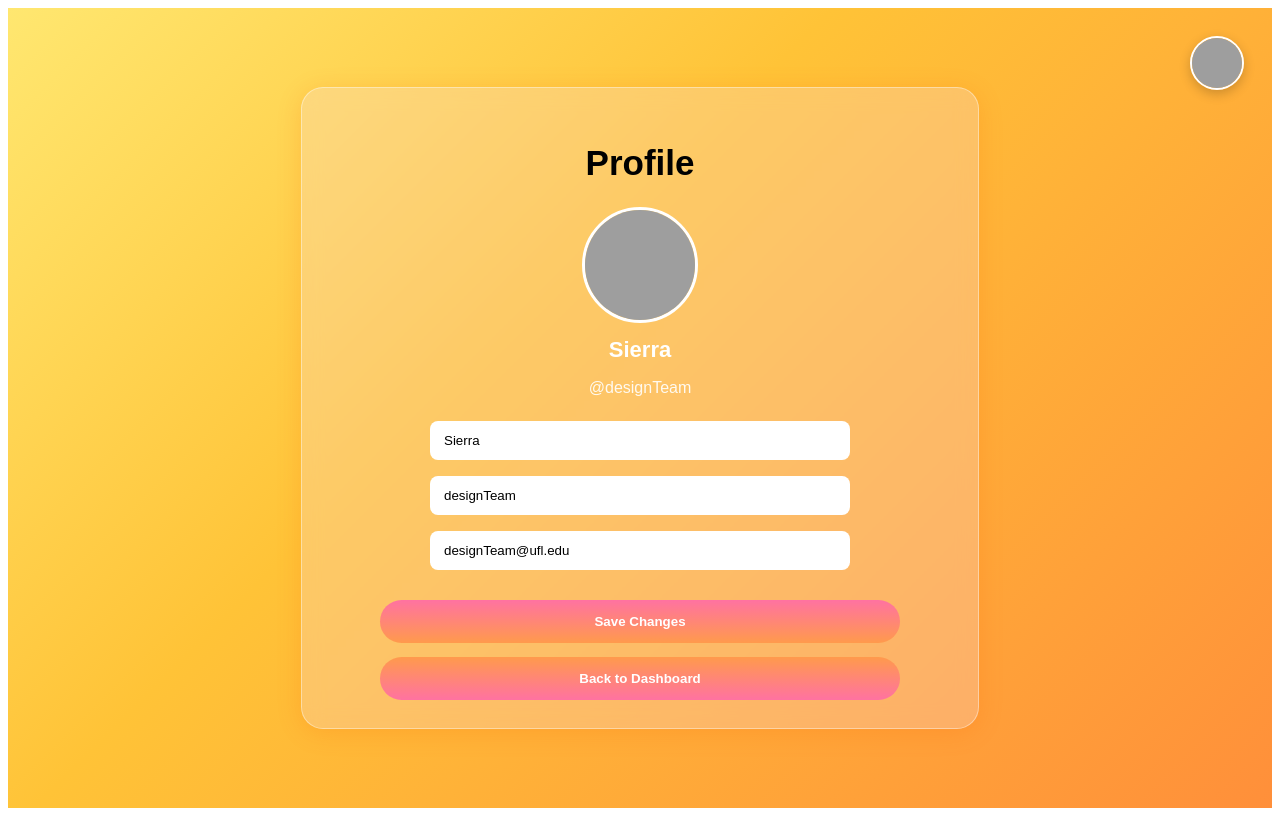
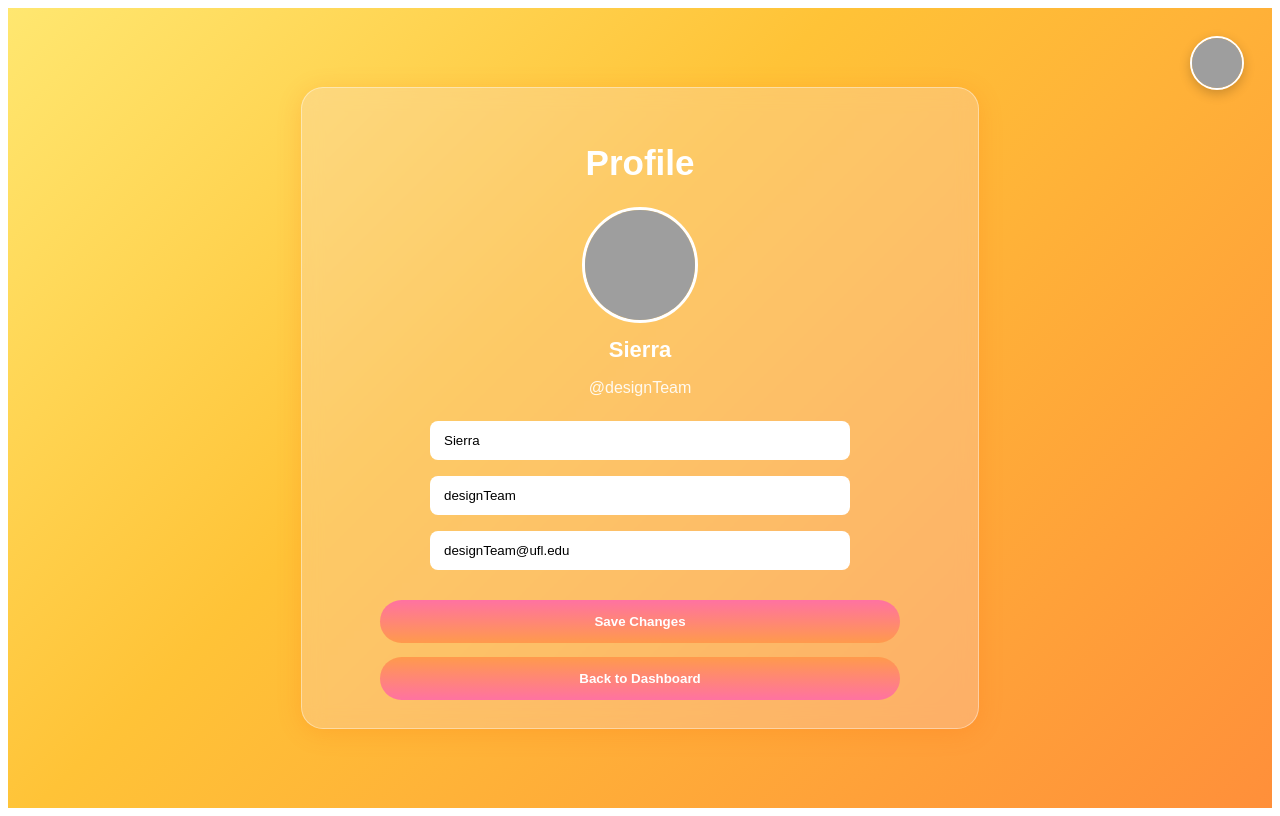
Before and after one commit to sierraE1/designTeam, a React (Create React App) app in the folder frontend/: page /profile in a window 1280 px wide. Built offline with nearby package versions, Linux system fonts and the light colour scheme; grey boxes are pictures that could not be loaded.

Commit message:
Changed coloring on profile page

```diff
--- a/frontend/src/components/ProfilePage.js
+++ b/frontend/src/components/ProfilePage.js
@@ -68,7 +68,7 @@ export default function ProfilePage() {
     title: {
       fontSize: 35,
       fontWeight: 900,
-      color:  "linear-gradient(#ff9a4c, #ff72a1)",
+      color:  "white",
       marginBottom: 24,
     },
 
```
